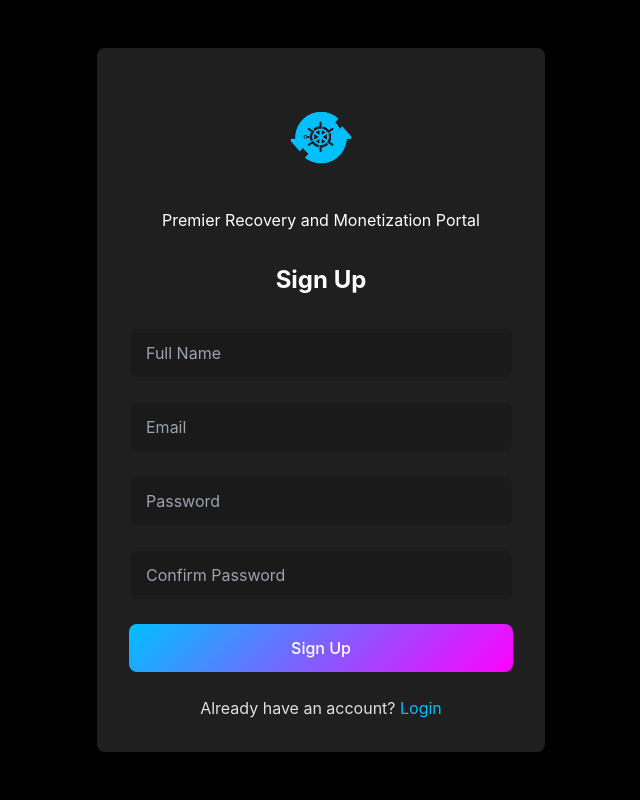
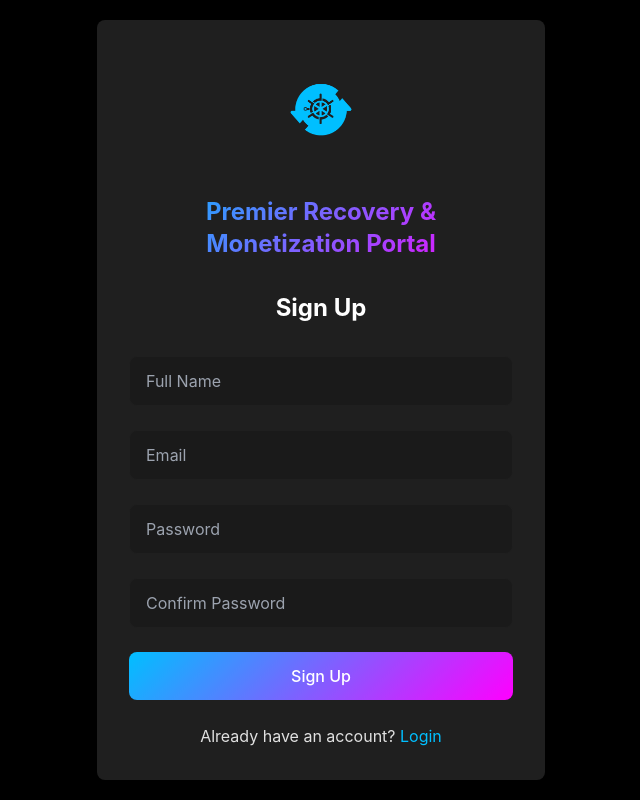
Before and after one commit to AbyTech/portal, a React (Create React App) app in the folder client/: page /signup in a window 1280 px wide. Shown: the whole page, without its empty margins (319-959 px from the left). Built offline with nearby package versions, Linux system fonts and the light colour scheme.

Commit message:
Logo name update

```diff
--- a/client/public/index.html
+++ b/client/public/index.html
@@ -24,7 +24,7 @@
       work correctly both with client-side routing and a non-root public URL.
       Learn how to configure a non-root public URL by running `npm run build`.
     -->
-    <title>Premier Recovery and monetization Portal</title>
+    <title>Premier recovery and monetization portal</title>
   </head>
   <body>
     <noscript>You need to enable JavaScript to run this app.</noscript>
--- a/client/src/components/Auth/Signup.js
+++ b/client/src/components/Auth/Signup.js
@@ -40,8 +40,10 @@ const Signup = () => {
     <div className="min-h-screen bg-black flex items-center justify-center px-4">
       <div className="max-w-md w-full bg-card-dark rounded-lg p-8">
         <div className="text-center mb-8">
-          <img src={logo} alt="Premier Logo" className="mx-auto w-32 h-32" />
-          <h3>Premier Recovery and Monetization Portal</h3>
+          <img src={logo} alt="Premier Logo" className="mx-auto w-32 h-32 mb-4" />
+          <h1 className="text-2xl font-bold text-white gradient-text">
+            Premier Recovery & Monetization Portal
+          </h1>
         </div>
         <h2 className="text-2xl font-bold text-white text-center mb-8">Sign Up</h2>
 
--- a/client/src/components/Layout/Sidebar.js
+++ b/client/src/components/Layout/Sidebar.js
@@ -41,8 +41,10 @@ const Sidebar = () => {
     <div className="w-sidebar bg-sidebar-inactive min-h-screen flex flex-col fixed left-0 top-0">
       {/* Logo */}
       <div className="p-6">
-        <img src={logo} alt="Premier Logo" className="w-20 h-20" />
-        <h3>Premier Recovery and monetization portal</h3>
+        <img src={logo} alt="Premier Logo" className="w-20 h-20 mb-2" />
+        <h1 className="text-2xl font-bold text-white gradient-text">
+          Premier recovery and monetization portal
+        </h1>
       </div>
 
       {/* Navigation */}
```
